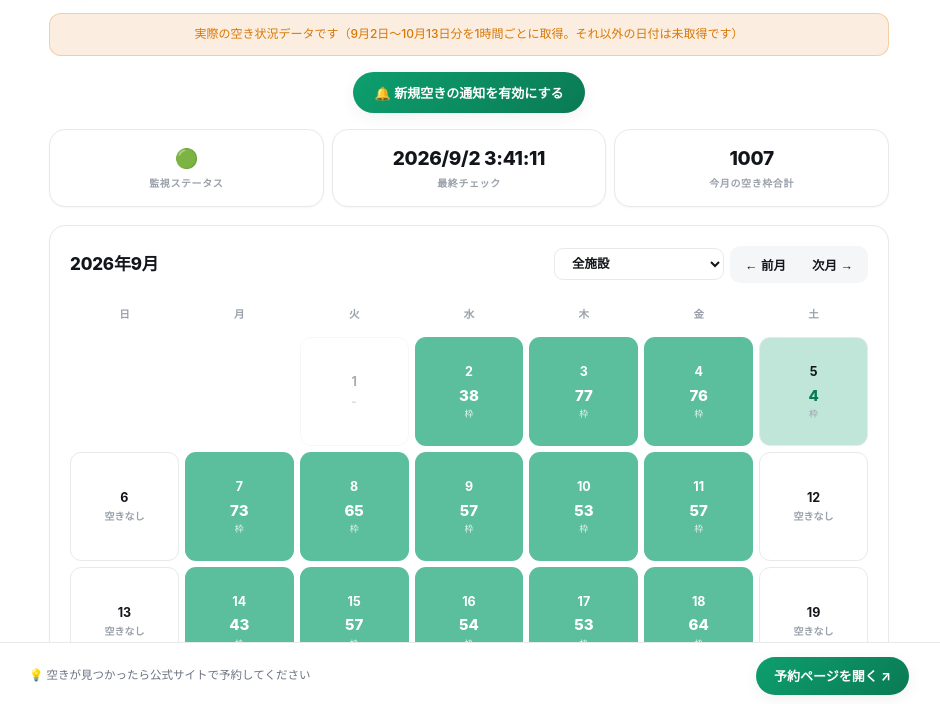
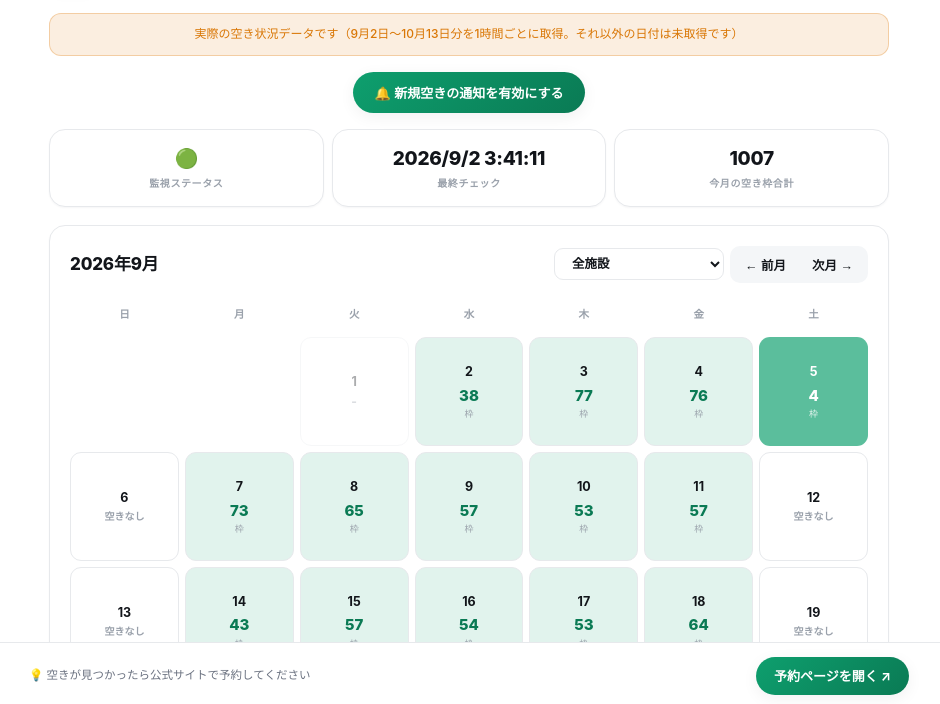
Before and after one commit to kmiura5377/tennis-auto-monitor, a website: page index.html in a window 1280 px wide. Shown: the part 91-795 px from the top of the page, without its empty margins (171-1111 px from the left). Drawn offline with Linux system fonts and the light colour scheme.

Commit message:
Invert calendar heat scale: highlight scarce availability, not abundance

```diff
--- a/index.html
+++ b/index.html
@@ -692,12 +692,13 @@
             return filterFacilities(dayFacilities).reduce((sum, f) => sum + f.timeSlots.filter(s => s.available).length, 0);
         }
 
+        // 空きが少ない（貴重な）日ほど濃く、余裕がある日ほど薄く表示する
         function heatTier(count) {
             if (count <= 0) return 0;
-            if (count <= 3) return 1;
-            if (count <= 8) return 2;
-            if (count <= 15) return 3;
-            return 4;
+            if (count <= 5) return 4;
+            if (count <= 10) return 3;
+            if (count <= 20) return 2;
+            return 1;
         }
 
         function populateFacilityFilter() {
```
